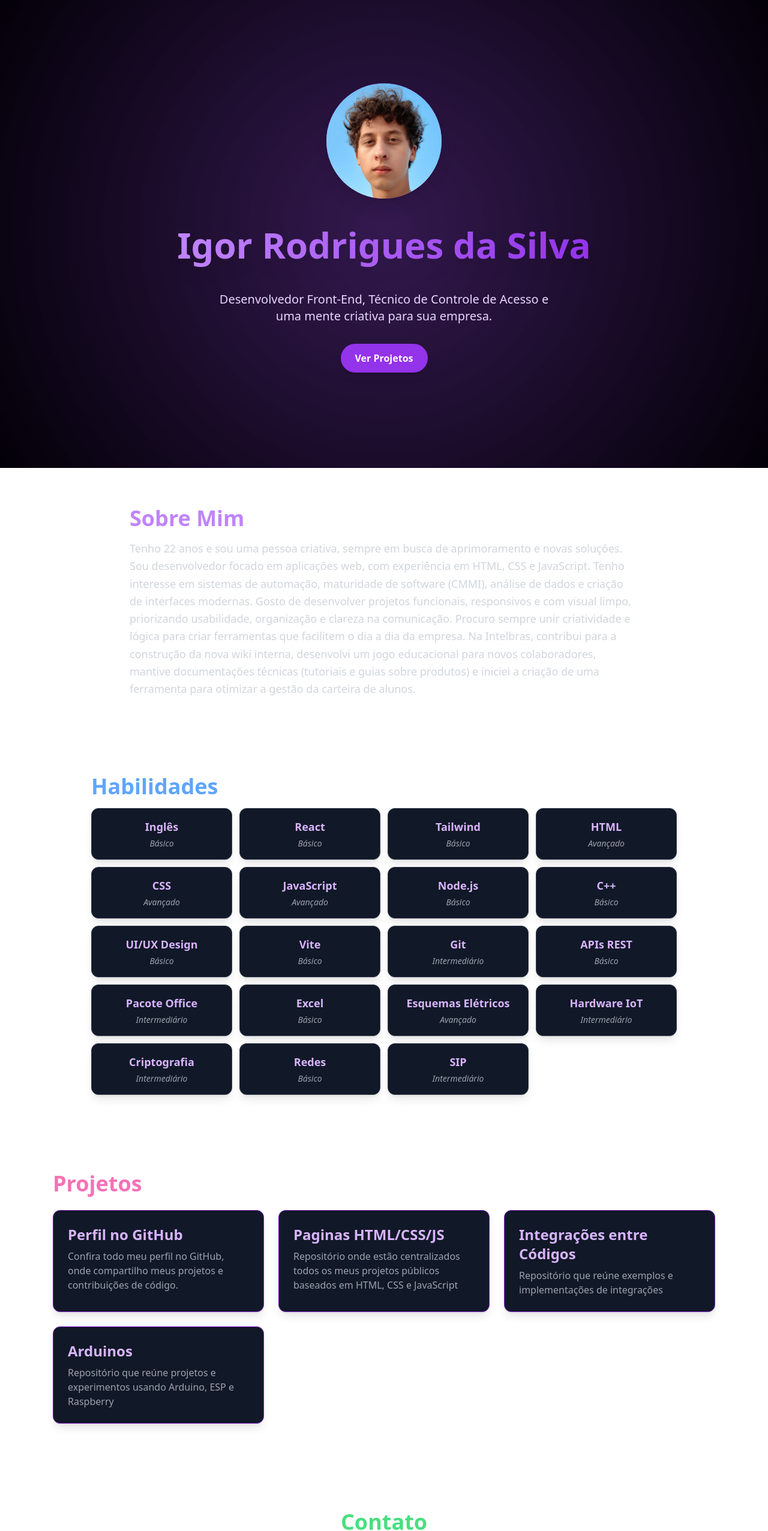
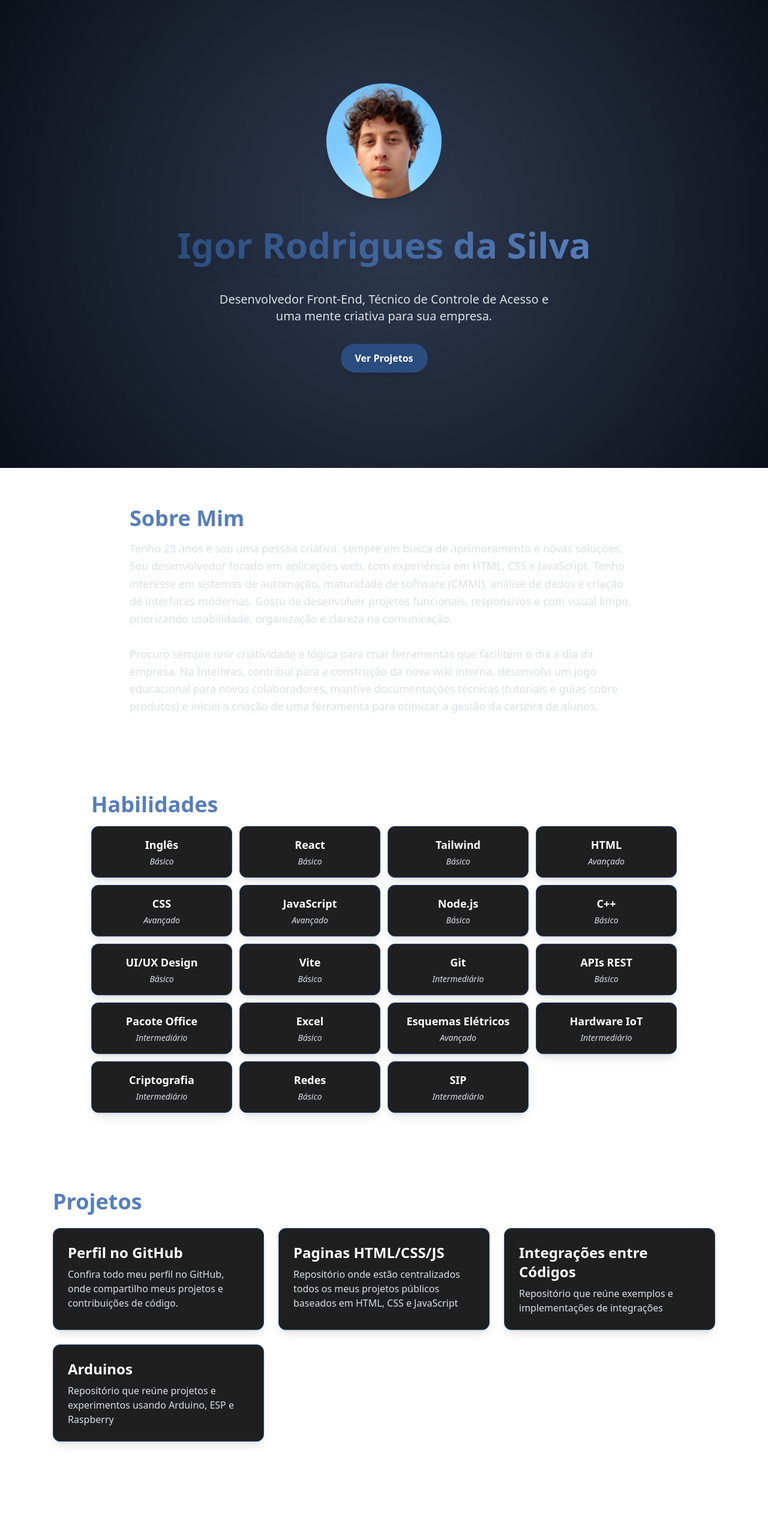
Before and after one commit to Igudevkit/Site-Curriculo, a React (Vite) app: page / in a window 1280 px wide. Shown: the part 20-2572 px from the top of the page at 60% size. Built offline with nearby package versions, Linux system fonts and the light colour scheme.

Commit message:
Nova paleta azul e novo icone e curriculo

```diff
--- a/src/components/About.jsx
+++ b/src/components/About.jsx
@@ -1,20 +1,25 @@
 export function About() {
   return (
     <section className="py-16 px-6 max-w-4xl mx-auto">
-      <h2 className="text-4xl font-bold mb-4 text-purple-400">Sobre Mim</h2>
-      <p className="text-gray-300 text-lg leading-relaxed">
-        Tenho 22 anos e sou uma pessoa criativa, sempre em busca de
+      <h2 className="text-4xl font-bold mb-4 text-[#567EBB]">Sobre Mim</h2>
+
+      <p className="text-[#DCE0E6] text-lg leading-relaxed">
+        Tenho 23 anos e sou uma pessoa criativa, sempre em busca de
         aprimoramento e novas soluções. Sou desenvolvedor focado em aplicações
         web, com experiência em HTML, CSS e JavaScript. Tenho interesse em
         sistemas de automação, maturidade de software (CMMI), análise de dados e
         criação de interfaces modernas. Gosto de desenvolver projetos
         funcionais, responsivos e com visual limpo, priorizando usabilidade,
-        organização e clareza na comunicação. Procuro sempre unir criatividade e
-        lógica para criar ferramentas que facilitem o dia a dia da empresa. Na
-        Intelbras, contribui para a construção da nova wiki interna, desenvolvi
-        um jogo educacional para novos colaboradores, mantive documentações
-        técnicas (tutoriais e guias sobre produtos) e iniciei a criação de uma
-        ferramenta para otimizar a gestão da carteira de alunos.
+        organização e clareza na comunicação.
+
+        <br /><br />
+
+        Procuro sempre unir criatividade e lógica para criar ferramentas que
+        facilitem o dia a dia da empresa. Na Intelbras, contribuí para a
+        construção da nova wiki interna, desenvolvi um jogo educacional para
+        novos colaboradores, mantive documentações técnicas (tutoriais e guias
+        sobre produtos) e iniciei a criação de uma ferramenta para otimizar a
+        gestão da carteira de alunos.
       </p>
     </section>
   );
--- a/src/components/Background.jsx
+++ b/src/components/Background.jsx
@@ -9,13 +9,17 @@ export function Background() {
     return () => window.removeEventListener("scroll", handleScroll);
   }, []);
 
-  // Roxo MUITO escuro + preto
   const gradient = {
     background: `
       radial-gradient(
         circle at ${50 + scroll * 0.02}% ${50 + scroll * 0.015}%,
-        rgba(30, 0, 60, 0.9),
-        rgba(3, 0, 8, 1)
+        rgba(8, 20, 45, 0.80),   /* azul bem escuro (um pouco mais escuro) */
+        rgba(3, 8, 18, 0.97)     /* quase preto, mais fechado */
+      ),
+      radial-gradient(
+        circle at ${40 - scroll * 0.015}% ${60 + scroll * 0.02}%,
+        rgba(15, 45, 95, 0.25),  /* brilho azul reduzido */
+        transparent
       )
     `,
   };
--- a/src/components/Contact.jsx
+++ b/src/components/Contact.jsx
@@ -1,28 +1,27 @@
 export function Contact() {
   return (
     <section className="py-20 px-6 max-w-3xl mx-auto text-center">
-      <h2 className="text-4xl font-bold mb-8 text-green-400">Contato</h2>
+      <h2 className="text-4xl font-bold mb-8 text-[#567EBB]">Contato</h2>
 
-      <div className="text-gray-300 space-y-2 mb-10">
+      <div className="text-[#DCE0E6] space-y-2 mb-10">
         <p className="text-lg">Curtiu? Me chama:</p>
         <p className="text-lg">
           Tele e WhatsApp:{" "}
-          <span className="text-green-400 font-semibold">(48) 99859-6831</span>
+          <span className="text-white font-semibold">(48) 99859-6831</span>
         </p>
         <p className="text-lg">
           Email:{" "}
-          <span className="text-green-400 font-semibold">
+          <span className="text-white font-semibold">
             Contato.igorrodriguesdasilva@gmail.com
           </span>
         </p>
       </div>
 
       <div className="flex flex-col items-center gap-6">
-
         {/* EMAIL */}
         <a
           href="mailto:Contato.igorrodriguesdasilva@gmail.com"
-          className="px-8 py-3 bg-green-600 hover:bg-green-700 transition rounded-full font-semibold shadow-lg hover:scale-105"
+          className="px-8 py-3 bg-[#567EBB] hover:bg-[#2B4C7E] transition rounded-full font-semibold shadow-lg hover:scale-105 text-white"
         >
           Mande um Email
         </a>
@@ -30,7 +29,7 @@ export function Contact() {
         {/* WHATSAPP */}
         <a
           href="https://wa.me/5548998596831?text=Olá%20Igor%20queria%20falar%20com%20você"
-          className="px-8 py-3 bg-green-600 hover:bg-green-700 transition rounded-full font-semibold shadow-lg hover:scale-105"
+          className="px-8 py-3 bg-[#567EBB] hover:bg-[#2B4C7E] transition rounded-full font-semibold shadow-lg hover:scale-105 text-white"
           target="_blank"
           rel="noopener noreferrer"
         >
@@ -41,11 +40,10 @@ export function Contact() {
         <a
           href="/curriculo-igorrodriguesdasilva.pdf"
           download
-          className="px-8 py-3 bg-green-600 hover:bg-green-700 transition rounded-full font-semibold shadow-lg hover:scale-105"
+          className="px-8 py-3 bg-[#567EBB] hover:bg-[#2B4C7E] transition rounded-full font-semibold shadow-lg hover:scale-105 text-white"
         >
           Baixe meu Currículo
         </a>
-
       </div>
     </section>
   );
--- a/src/components/Hero.jsx
+++ b/src/components/Hero.jsx
@@ -3,38 +3,43 @@ import perfil from "../assets/perfil.jpg";
 export function Hero() {
   return (
     <section className="h-screen flex flex-col justify-center items-center text-center px-10 space-y-8">
-
       {/* FOTO COM MOLDURA ANIMADA */}
       <div className="relative group">
         {/* Glow Externo */}
-        <div className="absolute inset-0 rounded-full opacity-60
-                        bg-purple-700 group-hover:opacity-80
-                        transition duration-700 animate-pulse">
-        </div>
+        <div
+          className="absolute inset-0 rounded-full opacity-60
+                     bg-[#567EBB] group-hover:opacity-80
+                     transition duration-700 animate-pulse"
+        ></div>
 
         {/* Moldura */}
-        <div className="absolute inset-0 rounded-full border-4 border-purple-500
-                        group-hover:border-purple-300 transition duration-500">
-        </div>
+        <div
+          className="absolute inset-0 rounded-full border-4 border-[#2B4C7E]
+                     group-hover:border-[#567EBB] transition duration-500"
+        ></div>
 
         {/* Imagem */}
         <img
-        src={perfil}
-        alt="Foto do Igor"
-        className="w-48 h-48 object-cover rounded-full relative z-10 shadow-xl transition duration-500"
+          src={perfil}
+          alt="Foto do Igor"
+          className="w-48 h-48 object-cover rounded-full relative z-10 shadow-xl
+                     transition duration-500 group-hover:scale-105"
         />
       </div>
 
       {/* NOME */}
-      <h1 className="text-6xl font-extrabold drop-shadow-xl
-                     bg-gradient-to-r from-purple-400 to-purple-600
-                     text-transparent bg-clip-text leading-normal">
+      <h1
+        className="text-6xl font-extrabold drop-shadow-xl
+                   bg-gradient-to-r from-[#2B4C7E] to-[#567EBB]
+                   text-transparent bg-clip-text leading-normal"
+      >
         Igor Rodrigues da Silva
       </h1>
 
       {/* DESCRIÇÃO */}
-      <p className="text-purple-200 text-xl max-w-xl animate-fade-in">
-        Desenvolvedor Front-End, Técnico de Controle de Acesso e uma mente criativa para sua empresa.
+      <p className="text-[#DCE0E6] text-xl max-w-xl animate-fade-in">
+        Desenvolvedor Front-End, Técnico de Controle de Acesso e uma mente
+        criativa para sua empresa.
       </p>
 
       {/* BOTÃO */}
@@ -44,8 +49,8 @@ export function Hero() {
             .getElementById("projects")
             .scrollIntoView({ behavior: "smooth" })
         }
-        className="mt-4 px-6 py-3 bg-purple-600 hover:bg-purple-700 transition
-                   rounded-full font-semibold shadow-lg hover:scale-110"
+        className="mt-4 px-6 py-3 bg-[#2B4C7E] hover:bg-[#567EBB]
+                   transition rounded-full font-semibold shadow-lg hover:scale-110"
       >
         Ver Projetos
       </button>
--- a/src/components/Projects.jsx
+++ b/src/components/Projects.jsx
@@ -24,7 +24,7 @@ export function Projects() {
 
   return (
     <section id="projects" className="py-16 px-6 max-w-6xl mx-auto">
-      <h2 className="text-4xl font-bold mb-6 text-pink-400">Projetos</h2>
+      <h2 className="text-4xl font-bold mb-6 text-[#567EBB]">Projetos</h2>
 
       <div className="grid md:grid-cols-3 gap-6">
         {proj.map((p) => (
@@ -33,12 +33,11 @@ export function Projects() {
             href={p.link}
             target="_blank"
             rel="noopener noreferrer"
-            className="bg-gray-900 p-6 rounded-xl shadow-lg border border-purple-700 hover:border-purple-400 hover:scale-105 transition block"
+            className="bg-[#1F1F20] p-6 rounded-xl shadow-lg border border-[#2B4C7E]
+                       hover:border-[#567EBB] hover:scale-105 transition block"
           >
-            <h3 className="text-2xl font-bold mb-2 text-purple-300">
-              {p.title}
-            </h3>
-            <p className="text-gray-400">{p.desc}</p>
+            <h3 className="text-2xl font-bold mb-2 text-white">{p.title}</h3>
+            <p className="text-[#DCE0E6]">{p.desc}</p>
           </a>
         ))}
       </div>
--- a/src/components/Skills.jsx
+++ b/src/components/Skills.jsx
@@ -23,18 +23,18 @@ export function Skills() {
 
   return (
     <section className="py-16 px-6 max-w-5xl mx-auto">
-      <h2 className="text-4xl font-bold mb-4 text-blue-400">Habilidades</h2>
+      <h2 className="text-4xl font-bold mb-4 text-[#567EBB]">Habilidades</h2>
 
       <div className="grid grid-cols-2 md:grid-cols-4 gap-3 mt-4">
         {skills.map((s) => (
           <div
             key={s.name}
-            className="bg-gray-900 p-4 rounded-xl text-center shadow-lg border border-gray-700 hover:border-purple-500 hover:scale-105 transition flex flex-col gap-1"
+            className="bg-[#1F1F20] p-4 rounded-xl text-center shadow-lg
+                       border border-[#2B4C7E] hover:border-[#567EBB]
+                       hover:scale-105 transition flex flex-col gap-1"
           >
-            <span className="text-lg font-semibold text-purple-300">
-              {s.name}
-            </span>
-            <span className="text-sm text-gray-400 italic">{s.level}</span>
+            <span className="text-lg font-semibold text-white">{s.name}</span>
+            <span className="text-sm text-[#DCE0E6] italic">{s.level}</span>
           </div>
         ))}
       </div>
--- a/tailwind.config.js
+++ b/tailwind.config.js
@@ -1,10 +1,16 @@
 export default {
-    content: [
-      "./index.html",
-      "./src/**/*.{js,jsx}",
-    ],
-    theme: {
-      extend: {},
+  content: ["./index.html", "./src/**/*.{js,ts,jsx,tsx}"],
+  theme: {
+    extend: {
+      colors: {
+        dark: "#1F1F20",
+        blueDark: "#2B4C7E",
+        blue: "#567EBB",
+        blueSoft: "#606D80",
+        light: "#DCE0E6",
+        white: "#FFFFFF",
+      },
     },
-    plugins: [],
-  }
+  },
+  plugins: [],
+};
```
Also changed, not shown: public/ico.svg, 1 other file (tests, documents, lock files or other folders).
